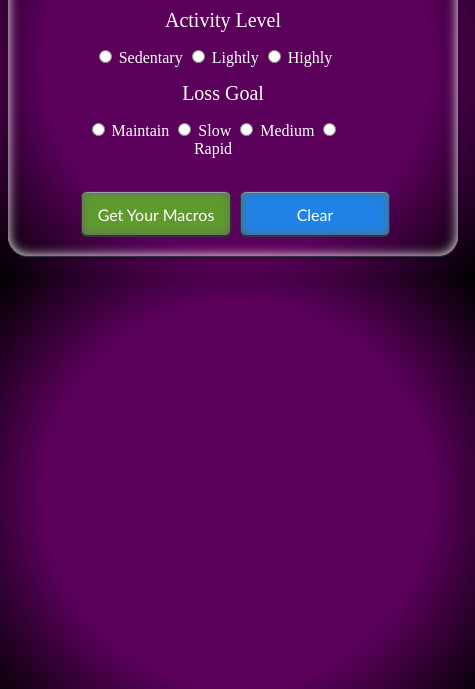
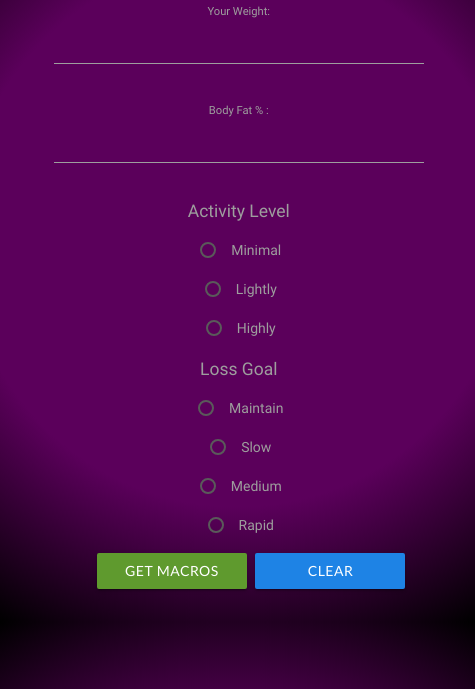
Before and after one commit to chadculp/MacroApp, an Electron app: page index.html in a window 475 px wide. Shown: the part 155-844 px from the top of the page. Drawn offline with nearby package versions, Linux system fonts and the light colour scheme.

Commit message:
updated to material

```diff
--- a/app/css/style.css
+++ b/app/css/style.css
@@ -39,9 +39,7 @@ body {
 	background:#333;
 }
 
-input[type=number]::-webkit-inner-spin-button {
-  -webkit-appearance: none;
-}
+
 
 .calculatedNums{
 	width: 85%;
@@ -70,7 +68,7 @@ input[type=number]::-webkit-inner-spin-button {
 	height:auto;
 	margin:3% auto;
 	border-radius:20px;
-	-moz-box-shadow:inset 0 0 12px #FFF,
+/*	-moz-box-shadow:inset 0 0 12px #FFF,
 	inset 0px 1px #E6E6E6, 0 1px 1px #323643,
 	inset 0px 1px #7b839b, 0 2px 5px rgba(0,0,0,.5);
 	-webkit-box-shadow:inset 0 0 12px #FFF,
@@ -78,7 +76,7 @@ input[type=number]::-webkit-inner-spin-button {
 	inset 0px 1px #7b839b, 0 2px 5px rgba(0,0,0,.5);
 	box-shadow:inset 0 0 12px #FFF,
 	inset 0px 1px #E6E6E6, 0 1px 1px #323643,
-	inset 0px 1px #7b839b, 0 2px 5px rgba(0,0,0,.5);
+	inset 0px 1px #7b839b, 0 2px 5px rgba(0,0,0,.5);*/
 }
 
 .inputRow{
--- a/app/js/macro.js
+++ b/app/js/macro.js
@@ -40,8 +40,10 @@ function getBodyfat() {
 // getActivityLevel() determines additional caloric intake multiplier needed based on user activity level
 // We need to take user's the selection from radio button selection for activity level
 function getActivityLevel() {
-    var activeRadio = document.getElementsByName('activelevel');
+    console.log('get active level called');
+    var activeRadio = document.getElementsByClassName('activelevel');
         for (i=0; i < activeRadio.length; i++) {
+            // console.log('get active level called');
             if (activeRadio[i].checked){
                 activity_input = activeRadio[i].value;
             }
--- a/index.html
+++ b/index.html
@@ -3,36 +3,93 @@
 <head>
 	<title>Keto Macros Calculator App</title>
 	<link href="app/css/style.css" rel="stylesheet">
-<!-- 	<link href="app/css/bootstrap.css" rel="stylesheet"> -->
+	<link href="https://cdnjs.cloudflare.com/ajax/libs/materialize/0.100.2/css/materialize.min.css" rel="stylesheet">
 </head>
 <body>
 	<div class="container">
-		<div class="calculator">
+		<div class="calculator form">
 			<div class="header">
 				<h3>KETO MACROS CALCULATOR</h3>
 			</div>
 			<div class="inputRow">
-				<label class="" for="weight"><i class=""></i>Your Weight: </label> <input autocomplete="off" id="weight" name="weight" type="number" class="">
+				<label class="" for="weight"><i class=""></i>Your Weight:</label> <input autocomplete="off" class="" id="weight" name="weight" type="number">
 			</div>
 			<div class="inputRow">
-				<label class="" data-target="#bfModal" data-toggle="modal" for="bodyfat"><i class="fa fa-thermometer-3"></i> Body Fat % :</label> <input autocomplete="off" id="bodyfat" name="bodyfat" type="number">
+				<label class="" data-toggle="modal" for="bodyfat"><i class="fa fa-thermometer-3"></i> Body Fat % :</label> <input autocomplete="off" id="bodyfat" name="bodyfat" type="number">
 			</div>
+
+			<!-- Activity Radio -->
+
 			<div class="inputRow">
 				<label class="radioLabel" for="activelevel"><i class=""></i> Activity Level</label>
+			    <p>
+			      <input name="activelevel with-gap" class="activeLevel" type="radio" id="minimal" value="Sedentary"/>
+			      <label for="minimal">Minimal</label>
+			    </p>
+			    <p>
+			      <input name="activelevel with-gap" class="activeLevel" type="radio" id="lightly" alue="Moderate"/>
+			      <label for="lightly">Lightly</label>
+			    </p>
+			    <p>
+			      <input name="activelevel with-gap" class="activeLevel" type="radio" id="highly" value="Highly"/>
+			      <label for="highly">Highly</label>
+			    </p>
+			</div>
+			<!-- End Activity Radio -->
+
+			<!-- Speed Radio -->
 
 			<div class="inputRow">
-				<input name="activelevel" type="radio" value="Sedentary"> Sedentary <input name="activelevel" type="radio" value="Moderate"> Lightly <input name="activelevel" type="radio" value="Highly"> Highly
+				<label class="radioLabel" for="goalspeed"><i class=""></i> Loss Goal</label>
+			    <p>
+			      <input name="lossrate with-gap" type="radio" id="maintain" value="Maintain"/>
+			      <label for="maintain">Maintain</label>
+			    </p>
+			    <p>
+			      <input name="lossrate with-gap" type="radio" id="slow" value="Slow"/>
+			      <label for="slow">Slow</label>
+			    </p>
+			    <p>
+			      <input name="lossrate with-gap" type="radio" id="medium" value="Medium"/>
+			      <label for="medium">Medium</label>
+			    </p>
+			    <p>
+			      <input name="lossrate with-gap" type="radio" id="rapid" value="Fast"/>
+			      <label for="rapid">Rapid</label>
+			    </p>
+			</div>
+			<!-- End Speed Radio -->
+
+
+
+<!-- 			<div class="inputRow radio">
+				<label class="radioLabel" for="activelevel"><i class=""></i> Activity Level</label>
+				<div class="inputRow">
+					<input name="activelevel" type="radio" value="Sedentary"> Sedentary
+					<input name="activelevel" type="radio" alue="Moderate"v> Lightly
+					<input name="activelevel" type="radio" value="Highly"> Highly
 				</div>
-			</div>
-			<div class="inputRow">
+			</div> -->
+
+
+
+<!--
+			<div class="inputRow  radio">
 				<label class="radioLabel" for="goalspeed">Loss Goal</label>
-			<div class="inputRow">
-				<input name="lossrate" type="radio" value="Maintain"> Maintain <input name="lossrate" type="radio" value="Slow"> Slow <input name="lossrate" type="radio" value="Medium"> Medium <input name="lossrate" type="radio" value="Fast"> Rapid
-			</div>
-			</div>
-			<br>
+				<div class="inputRow">
+					<input name="lossrate" type="radio" value="Maintain"> Maintain
+					<input name="lossrate" type="radio" value="Slow"> Slow
+					<input name="lossrate" type="radio" value="Medium"> Medium
+					<input name="lossrate" type="radio" value="Fast"> Rapid
+				</div>
+			</div> -->
+
+
+
+
+
 			<div>
-				<button class="btn inputs" id='submit' onclick="calculateAll()" type='submit'>Get Your Macros</button> <button class="btn inputs" id='clearItems' onclick="window.location.reload()">Clear</button>
+				<button class="btn inputs" id='submit' onclick="calculateAll()" type='submit'>Get Macros</button> <button class="btn inputs" id='clearItems' onclick="window.location.reload()">Clear</button>
 			</div>
 			<div id="calculatedArea">
 				<div class="calculatedNums" id="LBMdisplay"></div>
@@ -46,5 +103,7 @@
 	</div>
 	<script src="app/js/macro.js">
 	</script>
+<!-- 	<script src="https://cdnjs.cloudflare.com/ajax/libs/materialize/0.100.2/js/materialize.min.js">
+	</script> -->
 </body>
 </html>
```
Also changed, not shown: main.js (+17 -17 lines).
